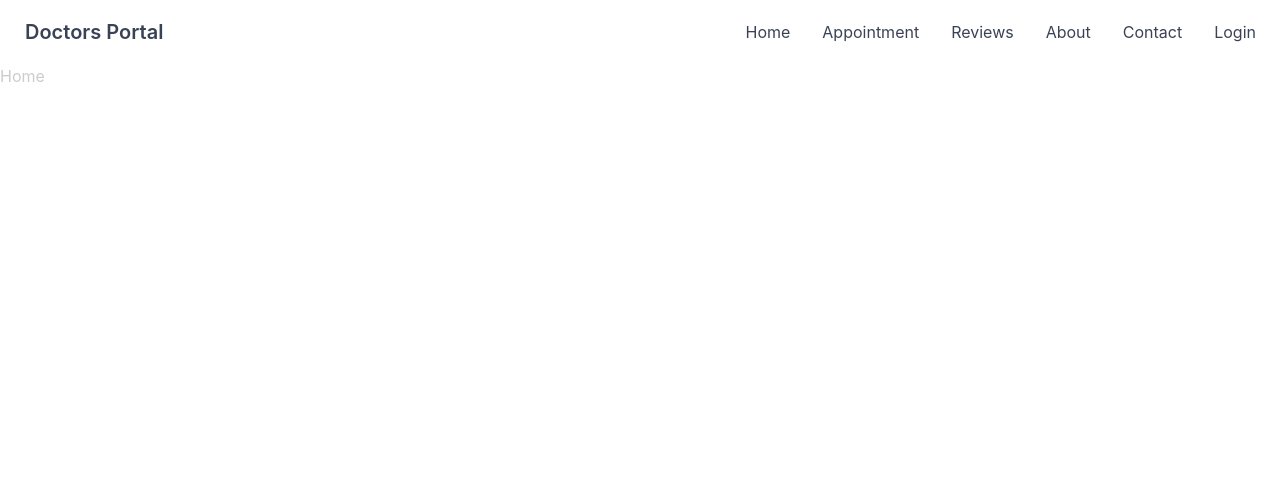
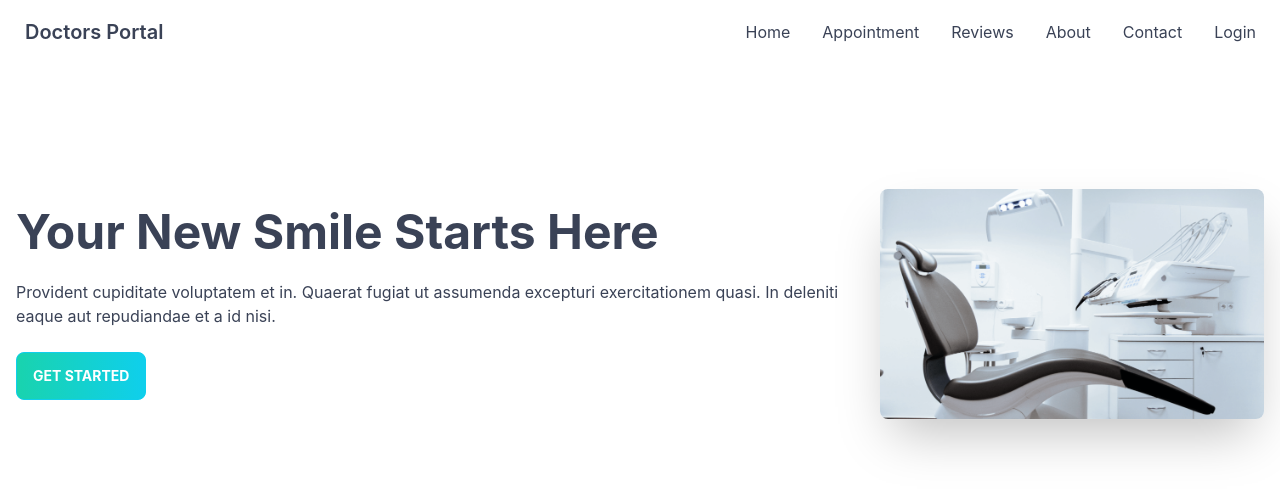
Before and after one commit to habib-sc/doctors-portal-client, a React (Create React App) app: page / in a window 1280 px wide. Shown: the top 492 px of the page. Built offline with nearby package versions, Linux system fonts and the light colour scheme.

Commit message:
Added home banner

```diff
--- a/src/App.js
+++ b/src/App.js
@@ -1,5 +1,6 @@
 import { Route, Routes } from 'react-router';
 import './App.css';
+import Login from './components/Auth/Login/Login';
 import About from './components/Pages/About/About';
 import Home from './components/Pages/Home/Home';
 import Header from './components/Shared/Header/Header';
@@ -11,6 +12,7 @@
       <Routes>
         <Route path='/' element={<Home></Home>}></Route>
         <Route path='/about' element={<About></About>}></Route>
+        <Route path='/login' element={<Login></Login>}></Route>
       </Routes>
     </div>
   );
--- /dev/null
+++ b/src/components/Auth/Login/Login.js
@@ -0,0 +1,11 @@
+import React from 'react';
+
+const Login = () => {
+    return (
+        <div>
+            Login
+        </div>
+    );
+};
+
+export default Login;
--- /dev/null
+++ b/src/components/Pages/Home/Banner.js
@@ -0,0 +1,21 @@
+import React from 'react';
+import bannerImg from '../../../assets/images/chair.png';
+
+const Banner = () => {
+    return (
+        <div class="hero min-h-[60vh] text-accent">
+            <div class="hero-content flex-col lg:flex-row-reverse">
+                <div className=''>
+                    <img src={bannerImg} class="max-w-sm rounded-lg shadow-2xl" />
+                </div>
+                <div>
+                    <h1 class="text-5xl font-bold">Your New Smile Starts Here</h1>
+                    <p class="py-6">Provident cupiditate voluptatem et in. Quaerat fugiat ut assumenda excepturi exercitationem quasi. In deleniti eaque aut repudiandae et a id nisi.</p>
+                    <button class="btn btn-primary uppercase text-white font-bold bg-gradient-to-r from-secondary to-primary">Get Started</button>
+                </div>
+            </div>
+        </div>
+    );
+};
+
+export default Banner;
--- a/src/components/Pages/Home/Home.js
+++ b/src/components/Pages/Home/Home.js
@@ -1,9 +1,10 @@
 import React from 'react';
+import Banner from './Banner';
 
 const Home = () => {
     return (
-        <div>
-            Home
+        <div className='container mx-auto'>
+            <Banner></Banner>
         </div>
     );
 };
```
